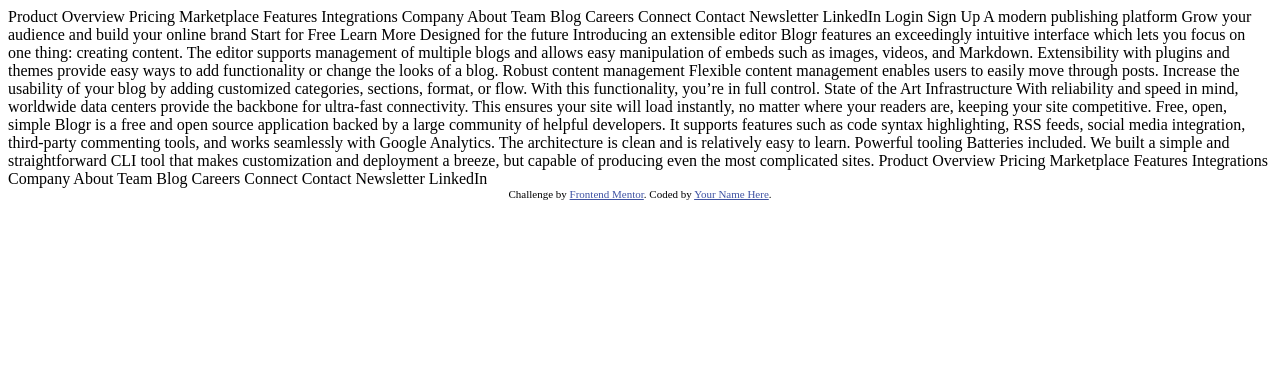
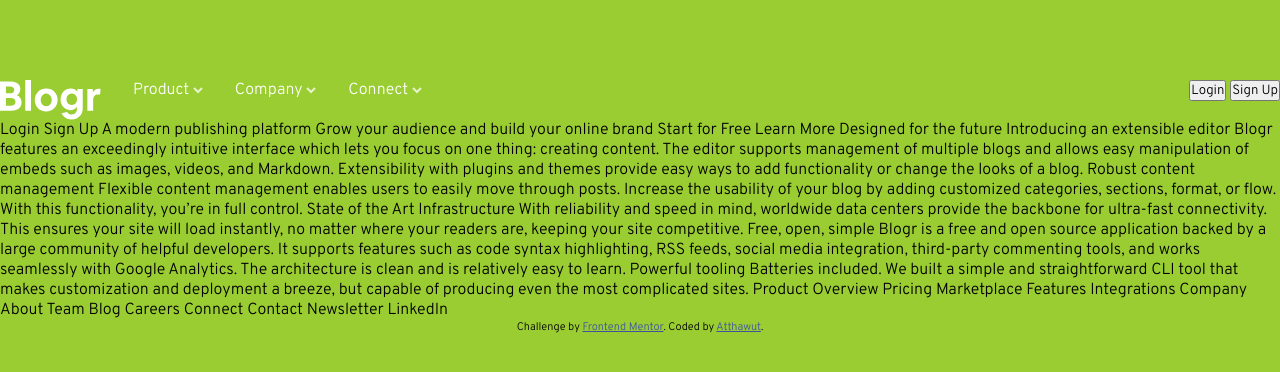
Before and after one commit to zachtix/practice-frontend, a plain HTML site: page index.html in a window 1280 px wide. Drawn offline with Linux system fonts and the light colour scheme.

Commit message:
nav menu dropdown

```diff
--- a/index.html
+++ b/index.html
@@ -7,7 +7,7 @@
   <link rel="icon" type="image/png" sizes="32x32" href="./images/favicon-32x32.png">
 
   <title>Frontend Mentor | [Blogr]</title>
-
+  <link rel="stylesheet" href="main.css">
   <!-- Feel free to remove these styles or customise in your own stylesheet 👍 -->
   <style>
     .attribution { font-size: 11px; text-align: center; }
@@ -15,26 +15,48 @@
   </style>
 </head>
 <body>
-  Product
+  <header>
+    <div class="container">
+      <div class="navbar">
+        <img src="/images/logo.svg" alt="LogoBlogr">
 
-  Overview
-  Pricing
-  Marketplace
-  Features
-  Integrations
+        <div class="nav__menu">
+          <p class="title__nav">Product <img src="/images/icon-arrow-light.svg" alt="Dropdown Arrow"></p>
+          <div class="dropdown__content">
+            <p>Overview</p>
+            <p>Pricing</p>
+            <p>Marketplace</p>
+            <p>Features</p>
+            <p>Integrations</p>
+          </div>
+        </div>
 
-  Company
+        <div class="nav__menu">
+          <p class="title__nav">Company <img src="/images/icon-arrow-light.svg" alt="Dropdown Arrow"></p>
+          <div class="dropdown__content">
+            <p>About</p>
+            <p>Team</p>
+            <p>Blog</p>
+            <p>Careers</p>
+          </div>
+        </div>
 
-  About
-  Team
-  Blog
-  Careers
+        <div class="nav__menu">
+          <p class="title__nav">Connect <img src="/images/icon-arrow-light.svg" alt="Dropdown Arrow"></p>
+          <div class="dropdown__content">
+            <p>Contact</p>
+            <p>Newsletter</p>
+            <p>LinkedIn</p>
+          </div>
+        </div>
 
-  Connect
-
-  Contact
-  Newsletter
-  LinkedIn
+      </div>
+      <div class="user__panel">
+        <button class="btn__login">Login</button>
+        <button class="btn__signup">Sign Up</button>
+      </div>
+    </div>
+  </header>
 
   Login
   Sign Up
@@ -93,7 +115,7 @@
 
   <div class="attribution">
     Challenge by <a href="https://www.frontendmentor.io?ref=challenge" target="_blank">Frontend Mentor</a>.
-    Coded by <a href="#">Your Name Here</a>.
+    Coded by <a href="#">Atthawut</a>.
   </div>
 </body>
 </html>
--- /dev/null
+++ b/main.css
@@ -0,0 +1,71 @@
+@import url('https://fonts.googleapis.com/css2?family=Overpass:wght@300;600&family=Ubuntu:wght@400;500;700&display=swap');
+
+* {
+  margin: 0;
+  padding: 0;
+  box-sizing: border-box;
+  transition: 0.3s;
+  font-family: 'Overpass', sans-serif;
+  /* font-family: 'Ubuntu', sans-serif; */
+}
+
+body {
+  background-color: yellowgreen;
+  margin-top: 5rem;
+}
+
+/* header {
+  background-color: aqua;
+} */
+
+header .container {
+  display: flex;
+  justify-content: space-between;
+  width: 100%;
+  max-width: 1440px;
+  /* border: 1px solid red; */
+}
+
+.navbar {
+  display: flex;
+  /* border: 1px solid red;  */
+}
+
+.nav__menu {
+  position: relative;
+  cursor: pointer;
+  /* border: 1px solid red; */
+  margin-left: 2rem;
+}
+
+.title__nav {
+  color: white;
+}
+
+.dropdown__content {
+  display: none;
+  position: absolute;
+  /* border: 1px solid gray; */
+  background-color: white;
+  width: 8rem;
+  border-radius: 3px;
+  margin-top: 1rem;
+  padding: 1rem 0.5rem;
+}
+
+.dropdown__content p {
+  height: 2rem;
+  padding: 0 0.5rem;
+}
+
+.nav__menu:hover .dropdown__content {
+  display: block;
+}
+
+.nav__menu:hover .title__nav {
+  text-decoration: underline;
+}
+
+.nav__menu:hover .title__nav img {
+  transform: rotate(box-sizing);
+}
```
